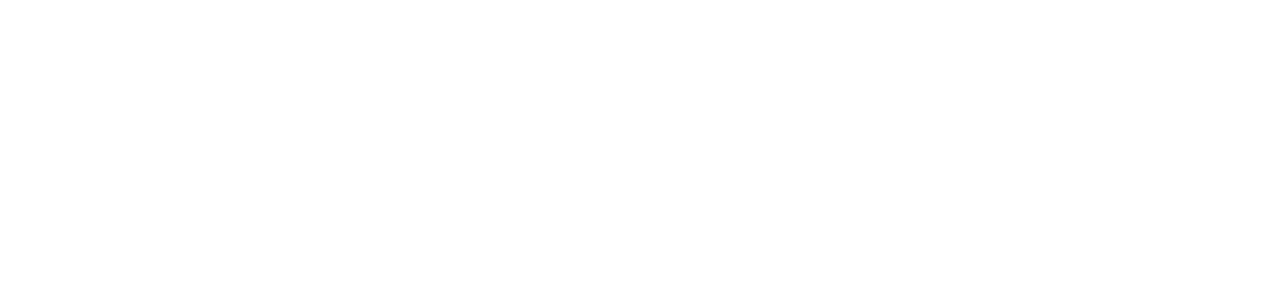
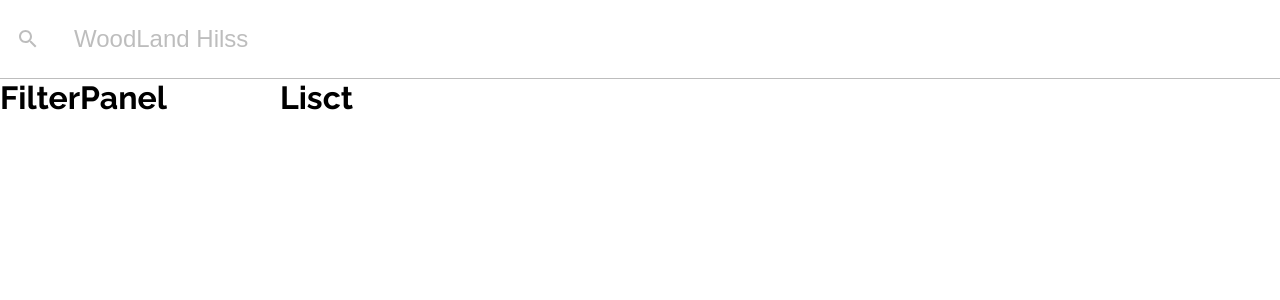
Before and after one commit to KratosHome/lessonFilter, a React (Create React App) app: page / in a window 1280 px wide. Shown: the top 300 px of the page. Built offline with nearby package versions, Linux system fonts and the light colour scheme.

Commit message:
add searchBar

```diff
--- a/package.json
+++ b/package.json
@@ -3,6 +3,10 @@
   "version": "0.1.0",
   "private": true,
   "dependencies": {
+    "@emotion/react": "^11.8.2",
+    "@emotion/styled": "^11.8.1",
+    "@material-ui/icons": "^4.11.2",
+    "@mui/material": "^5.5.0",
     "@testing-library/jest-dom": "^5.16.2",
     "@testing-library/react": "^12.1.4",
     "@testing-library/user-event": "^13.5.0",
--- /dev/null
+++ b/src/App.css
@@ -0,0 +1,20 @@
+@import url("https://fonts.googleapis.com/css2?family=Raleway:ital,wght@0,100;0,200;0,300;0,400;0,500;0,600;0,700;0,800;0,900;1,100;1,200;1,300;1,400;1,500;1,600;1,700;1,800;1,900&display=swap");
+
+*,
+*::after,
+*::before {
+    margin: 0;
+}
+
+body {
+    font-family: "Raleway", sans-serif;
+}
+
+::-webkit-scrollbar{
+    display: none;
+}
+
+body {
+    -ms-overflow-style: none;
+    scrollbar-width: none;
+}
--- a/src/App.js
+++ b/src/App.js
@@ -1,9 +1,12 @@
 import React from "react";
+import "./App.css"
+import Home from "./pages/Home/Home";
+
 
 function App() {
   return (
     <div className="App">
-
+      <Home/>
     </div>
   );
 }
--- /dev/null
+++ b/src/component/Home/FilterPanel/FilterPanel.jsx
@@ -0,0 +1,11 @@
+import React from 'react';
+
+const Filterpanel = () => {
+    return (
+        <div>
+            <h1>FilterPanel</h1>
+        </div>
+    );
+}
+
+export default Filterpanel;
--- /dev/null
+++ b/src/component/Home/List/List.jsx
@@ -0,0 +1,11 @@
+import React from 'react';
+
+const List = () => {
+    return (
+        <div>
+            <h1>Lisct</h1>
+        </div>
+    );
+}
+
+export default List;
--- /dev/null
+++ b/src/component/Home/SerchBar/SearchBear.css
@@ -0,0 +1,21 @@
+.searchBar-wrap {
+    display: flex;
+    align-items: center;
+    border-bottom: 1px solid rgba(0, 0, 0, 0.26);
+    padding: 1.5rem 1rem;
+}
+.searchBar-icon {
+    color: rgba(0, 0, 0, 0.26);
+    margin-right: 2rem;
+}
+
+.searchBar-wrap input {
+    font-size: 1.5rem;
+    outline: none;
+    border: none;
+    width: 100%;
+}
+
+.searchBar-wrap input::placeholder {
+    color: rgba(0, 0, 0, 0.26);
+}
--- /dev/null
+++ b/src/component/Home/SerchBar/SearchBear.jsx
@@ -0,0 +1,19 @@
+import React from 'react';
+import SearchIcon from '@material-ui/icons/Search';
+import "./SearchBear.css"
+
+const SearchBear = ({value, changeInput}) => {
+  return (
+    <div className='searchBar-wrap'>
+      <SearchIcon className='searchBar-icon' />
+      <input
+        type="text"
+        placeholder='WoodLand Hilss'
+        value={value}
+        onChange={changeInput}
+      />
+    </div>
+  );
+}
+
+export default SearchBear;
--- /dev/null
+++ b/src/pages/Home/Home.css
@@ -0,0 +1,19 @@
+.home{
+    display: flex;
+    flex-direction: column;
+    height: 100vh;
+}
+.home_panelList-wrap,.home_pane-wrap,.home-list-wrap{
+    overflow: auto;
+}
+.home_panelList-wrap{
+    display: flex;
+    flex: 1;
+}
+
+.home_pane-wrap{
+    flex-basis: 280px;
+}
+.home-list-wrap{
+    flex: 1;
+}
--- /dev/null
+++ b/src/pages/Home/Home.jsx
@@ -0,0 +1,23 @@
+import React from "react";
+import Filterpanel from "../../component/Home/FilterPanel/FilterPanel";
+import List from "../../component/Home/List/List";
+import SearchBear from "../../component/Home/SerchBar/SearchBear";
+import './Home.css'
+
+const Home = () => {
+    return (
+        <div className="home">
+            <SearchBear />
+            <div className="home_panelList-wrap">
+                <div className="home_pane-wrap">
+                    <Filterpanel />
+                </div>
+                <div className="home-list-wrap">
+                    <List />
+                </div>
+            </div>
+        </div>
+    )
+}
+
+export default Home;
```
Also changed, not shown: src/component/common/EmptyView/EmptyView.jsx (added, +11 -0 lines), 1 other file (tests, documents, lock files or other folders).
